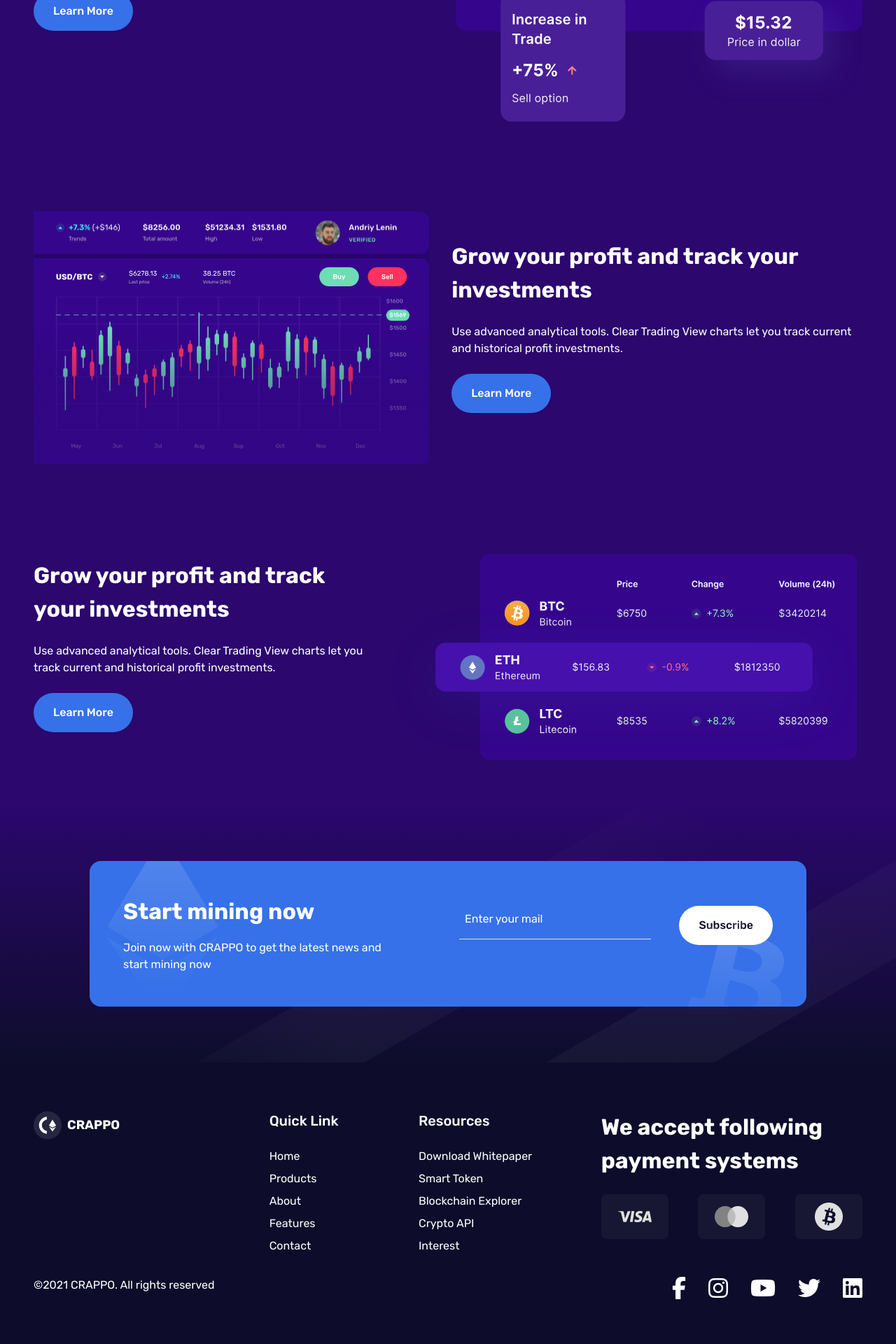
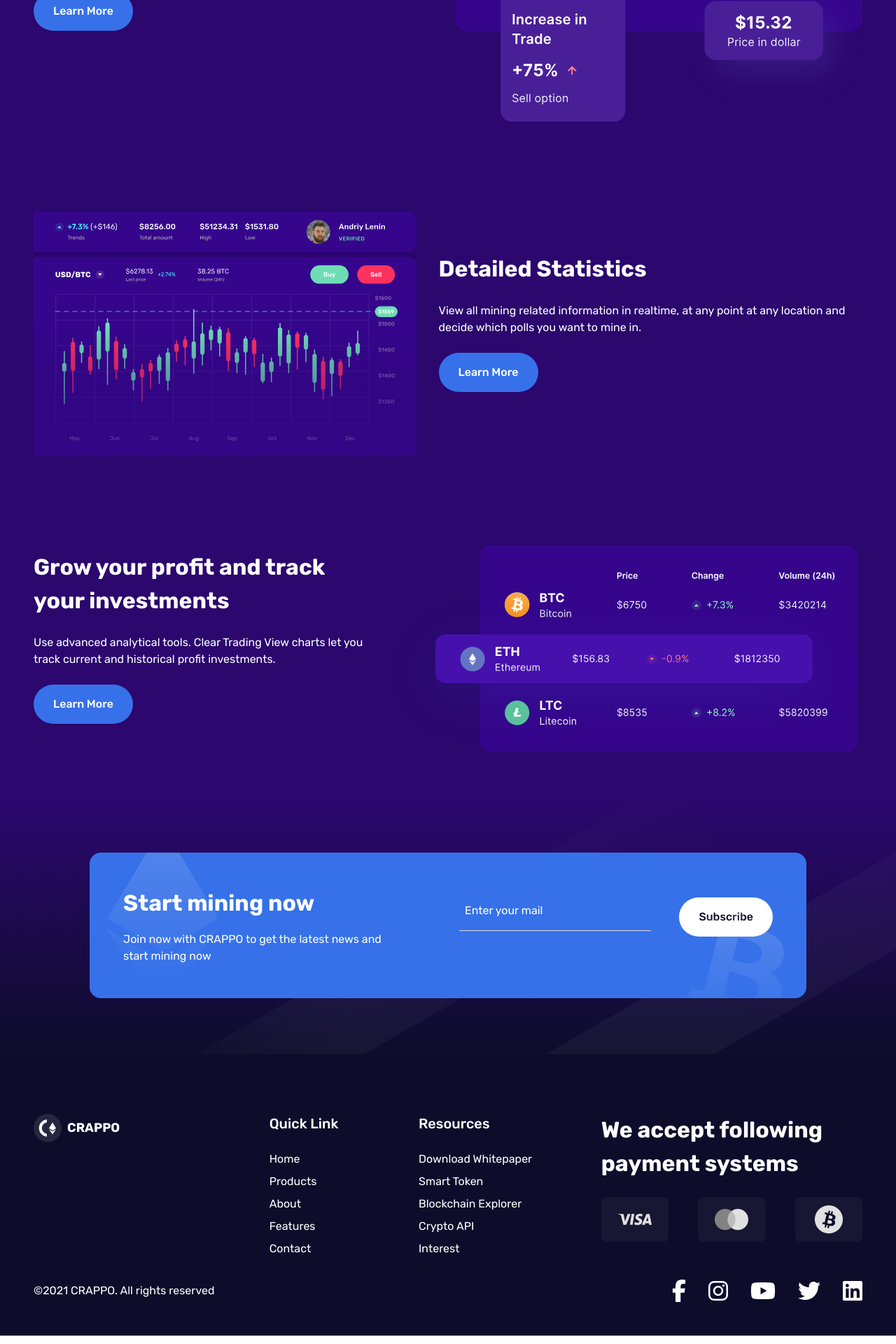
Before and after one commit to jaydhales/crypto-page, a React (Vite) app: page / in a window 1280 px wide. Shown: the part 3685-5605 px from the top of the page at 70% size. Built offline with nearby package versions, Linux system fonts and the light colour scheme.

Commit message:
cleaning up

```diff
--- a/src/components/Cta.jsx
+++ b/src/components/Cta.jsx
@@ -8,7 +8,7 @@ const Cta = () => {
       <object
         data={rect}
         type="image/svg+xml"
-        className="absolute -bottom-48"
+        className="absolute -bottom-48 hidden md:block"
       ></object>
       <div className="layout items-start bg-accent rounded-2xl justify-between p-12 relative">
         <object
--- a/src/components/Features.jsx
+++ b/src/components/Features.jsx
@@ -47,10 +47,10 @@ const Features = () => {
       <section>
         <div className="layout lg:flex-row-reverse ">
           <div className="content">
-            <h3>Grow your profit and track your investments</h3>
+            <h3>Detailed Statistics</h3>
             <p>
-              Use advanced analytical tools. Clear Trading View charts let you
-              track current and historical profit investments.
+              View all mining related information in realtime, at any point at
+              any location and decide which polls you want to mine in.
             </p>
             <a href="#" className="blue-btn">
               Learn More
--- a/src/components/Footer.jsx
+++ b/src/components/Footer.jsx
@@ -6,7 +6,7 @@ import bitcoin from "../assets/Bitcoin.png";
 
 const Footer = () => {
   return (
-    <footer className="layout block w-full absolute bottom-0 left-1/2 -translate-x-1/2">
+    <footer className="layout block w-full absolute -bottom-4 left-1/2 -translate-x-1/2">
       <div className="md:grid gap-8 text-center sm:text-left md:grid-cols-6 lg:grid-cols-9 md:place-items-start">
         <div className="mx-auto  mb-8 md:m-0 w-max flex col-span-2 ">
           <object data={logo} type="image/svg+xml"></object>
@@ -41,7 +41,7 @@ const Footer = () => {
           </div>
         </div>
       </div>
-      <div className="flex justify-between  gap-4 pt-8">
+      <div className="flex flex-col items-center sm:flex-row  sm:justify-between gap-4 pt-8">
         <p>©2021 CRAPPO. All rights reserved</p>
         <div className="flex w-max gap-8 text-head-3">
           <i className="fab fa-facebook-f"></i>
--- a/src/components/Header.jsx
+++ b/src/components/Header.jsx
@@ -21,18 +21,18 @@ const Header = () => {
         <p className="text-body-md font-semibold m-2">CRAPPO</p>
       </div>
 
-      {isActive ? (
-        <button
-          className="md:hidden absolute right-4 top-6 z-30"
-          onClick={(e) => setActive(!isActive)}
-        >
-          <i className="fas fa-times fa-2x"></i>
-        </button>
-      ) : (
-        <button className="md:hidden" onClick={(e) => setActive(!isActive)}>
-          <i className="fas fa-bars fa-2x "></i>
-        </button>
-      )}
+      <button
+        className="md:hidden absolute right-4 top-6 z-30"
+        onClick={(e) => setActive(!isActive)}
+      >
+        <span className={isActive ? "" : "hidden"}>
+          <i className="fas fa-times fa-2x" />
+        </span>
+
+        <span className={isActive ? "hidden" : ""}>
+          <i className="fas fa-bars fa-2x" />
+        </span>
+      </button>
 
       {isActive ? (
         <AnimatePresence>
```
